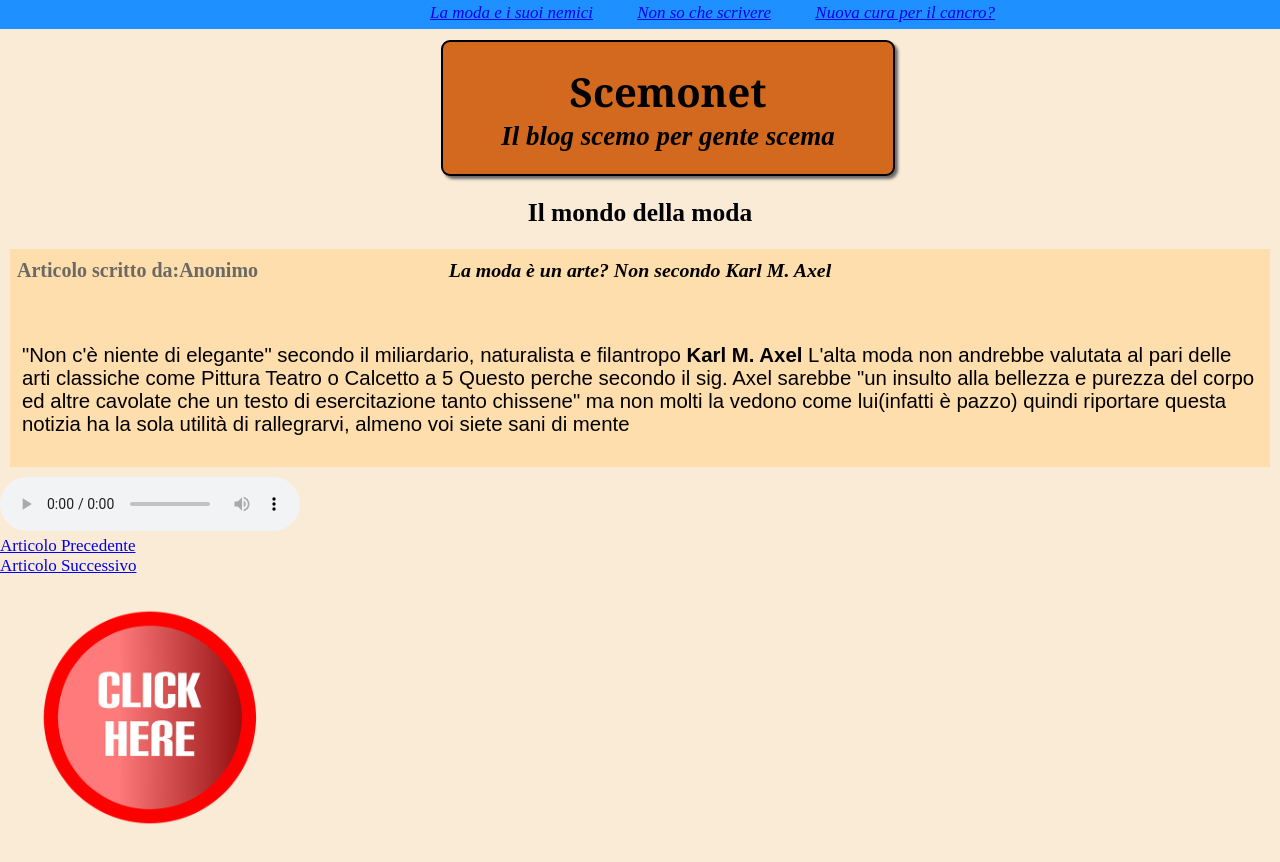
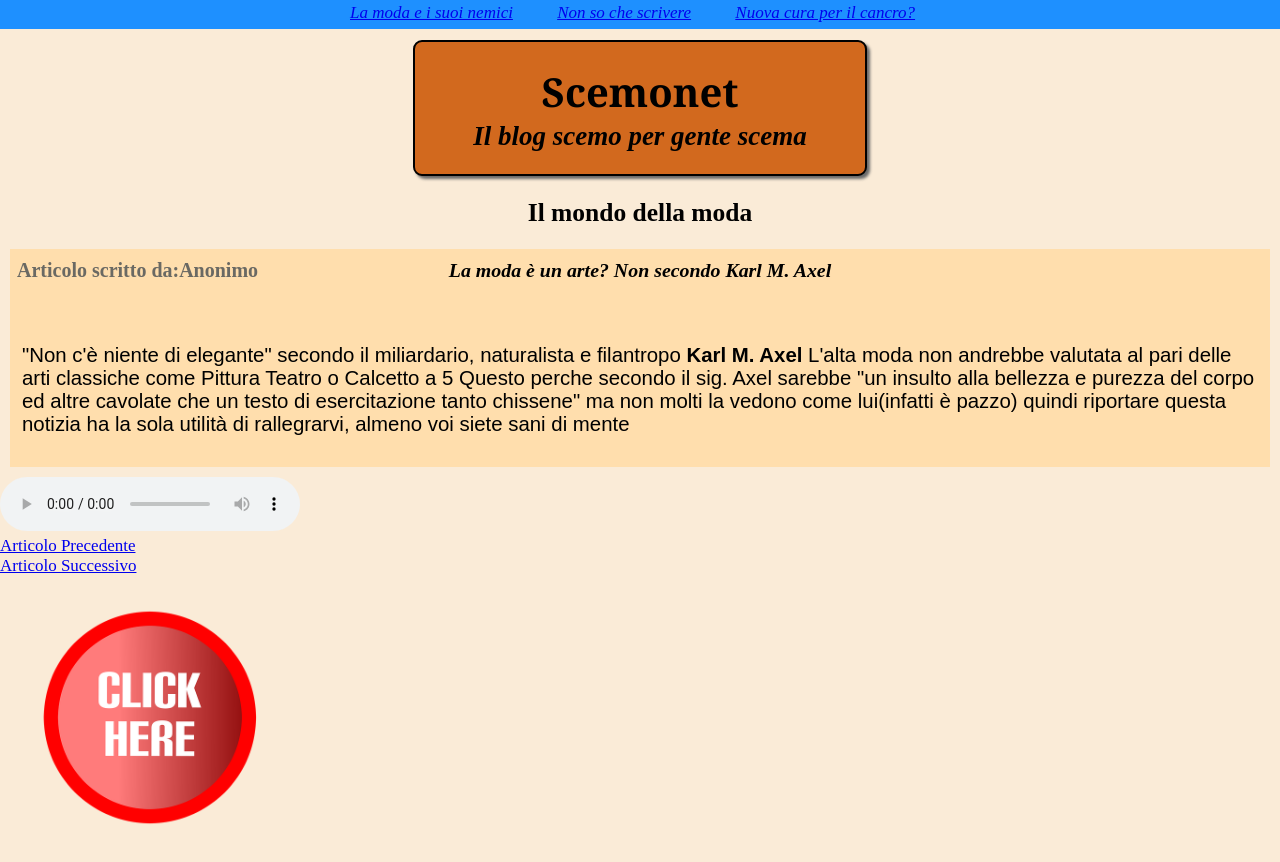
Before and after one commit to FrancescoSciortino/es_html5, a plain HTML site: page Articolo1.html in a window 1280 px wide. Drawn offline with Linux system fonts and the light colour scheme.

Commit message:
css modify using margin auto

```diff
--- a/style1.css
+++ b/style1.css
@@ -18,18 +18,18 @@ body{
 .upbox{
     text-align: center;
     position: relative;
-    margin-right: 0px;
     border: 2px solid;
     padding: 0px;
     border-radius: 9px;
     background-color: chocolate;
     width: 450px;
     bottom: 0px;
-    transform: translateX(441px);
+    /*transform: translateX(441px);*/
     box-shadow: 3px 3px 3px dimgray;
     margin: 0px;
     margin-top: 40px;
-
+    margin-left: auto;
+    margin-right: auto;
 }
 .topbar a{
     margin-left: 20px;
@@ -38,7 +38,9 @@ body{
 .topbar{
     margin-top: 3px;
     margin-bottom: 6px;
-    transform: translateX(410px);
+    margin-left: auto;
+    margin-right: auto;
+    width: 620px;
 }
 nav{
     z-index: 2;
@@ -97,3 +99,7 @@ margin-left: 30px;
     margin-top: 0px;
     height: 125px;
 }*/
+.lvup{
+    margin-left: auto;
+    margin-right: auto;
+}
```
Also changed, not shown: Articolo1.html (line endings or trailing spaces).
